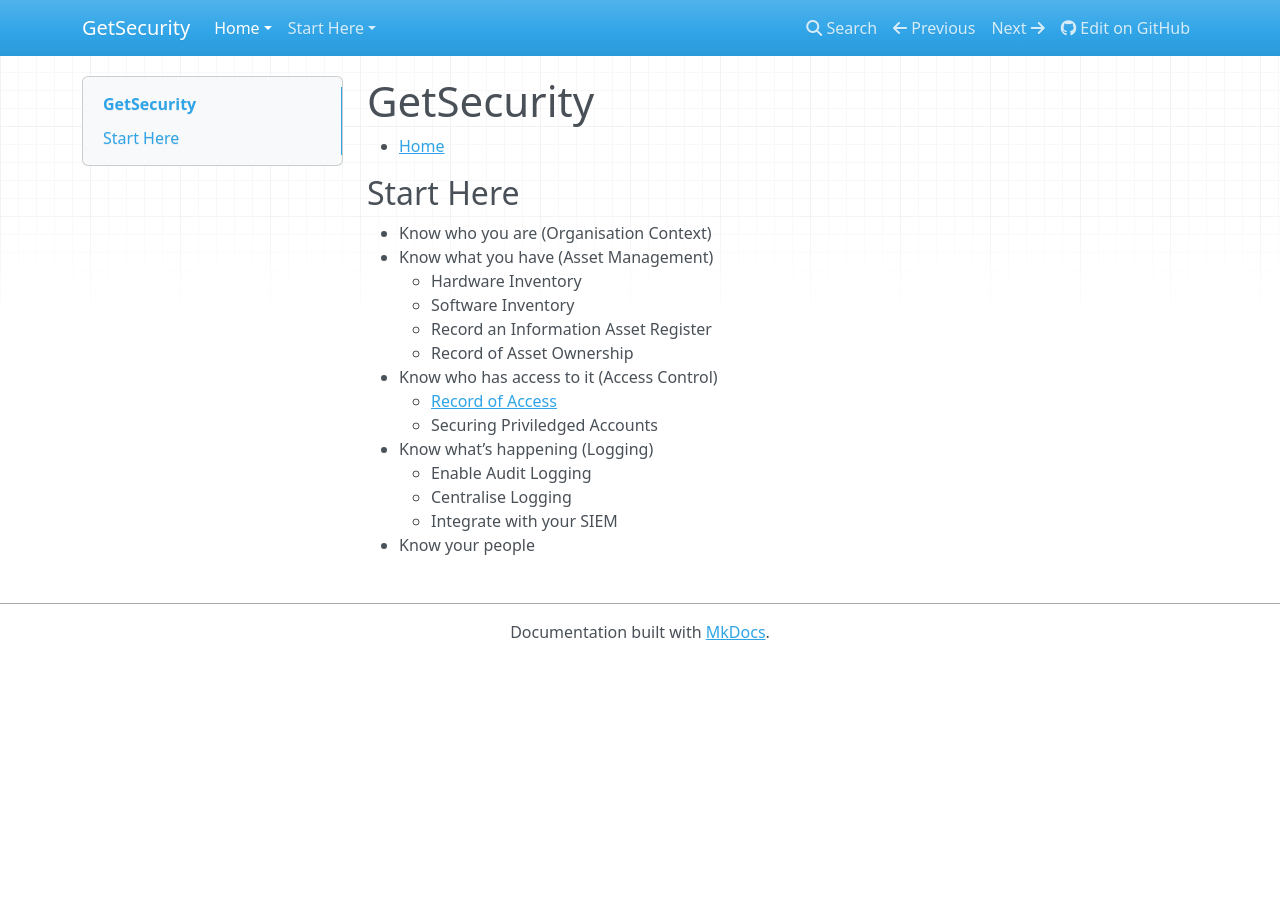
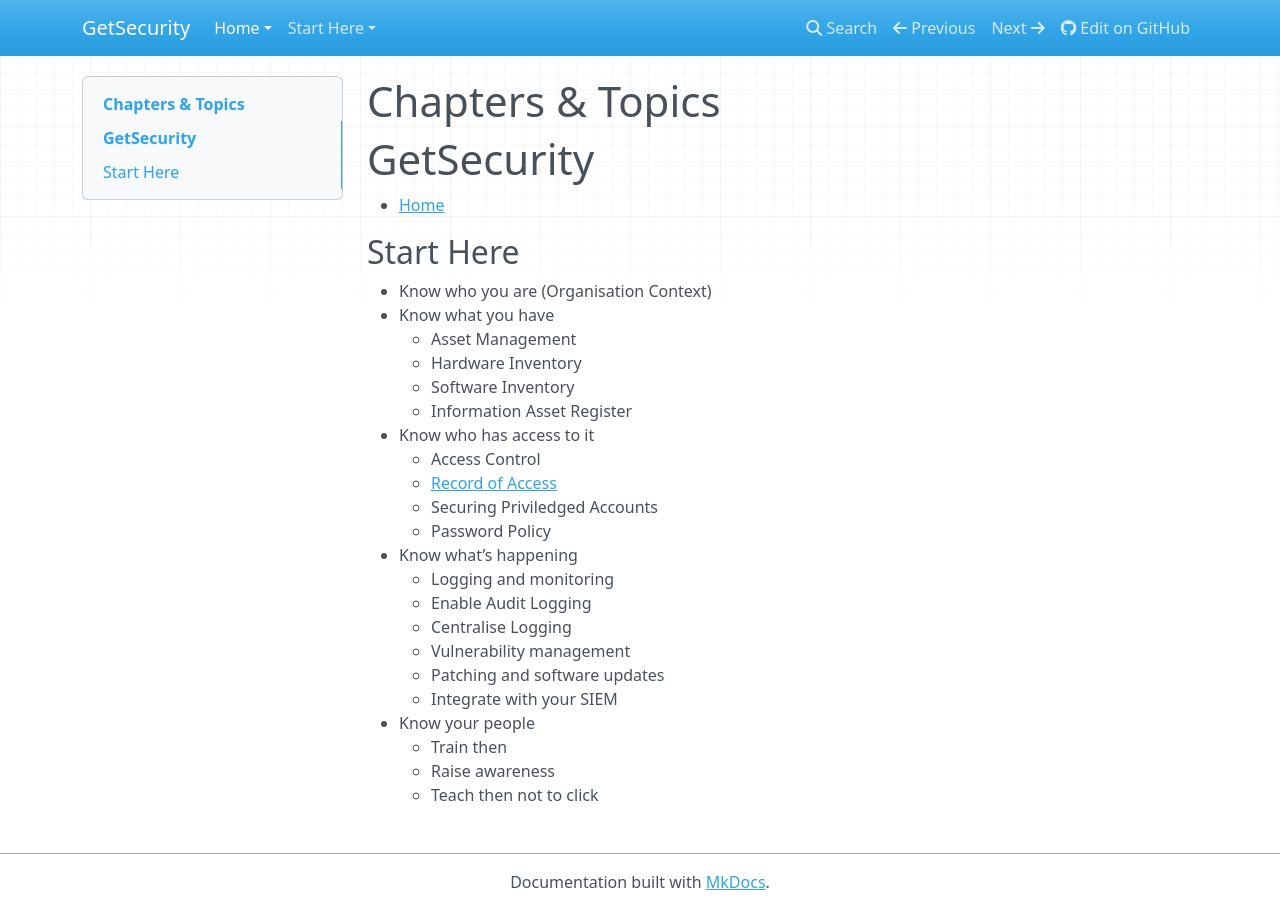
Before and after one commit to ajhstn/getsecurity, an MkDocs documentation site: the page built from docs/toc.md, in a window 1280 px wide. Built offline with MkDocs 1.6.1, drawn with Linux system fonts in a browser that asks for light colours; nearby versions of some CDN libraries; old or Windows-style settings are respelled for this version of MkDocs.

Commit message:
Update toc.md

```diff
--- a/docs/toc.md
+++ b/docs/toc.md
@@ -1,19 +1,29 @@
+# Chapters & Topics
+
 # GetSecurity
 
 * [Home](index.md)
 
 ## Start Here
 * Know who you are (Organisation Context)
-* Know what you have (Asset Management)
+* Know what you have
+    * Asset Management
     * Hardware Inventory
     * Software Inventory
-    * Record an Information Asset Register
-    * Record of Asset Ownership
-* Know who has access to it (Access Control)
+    * Information Asset Register
+* Know who has access to it
+    * Access Control
     * [Record of Access](record-of-access.md)
     * Securing Priviledged Accounts
-* Know what’s happening (Logging)
+    * Password Policy
+* Know what’s happening
+    * Logging and monitoring
     * Enable Audit Logging
     * Centralise Logging
+    * Vulnerability management
+    * Patching and software updates
     * Integrate with your SIEM
 * Know your people
+    * Train then
+    * Raise awareness
+    * Teach then not to click
```
